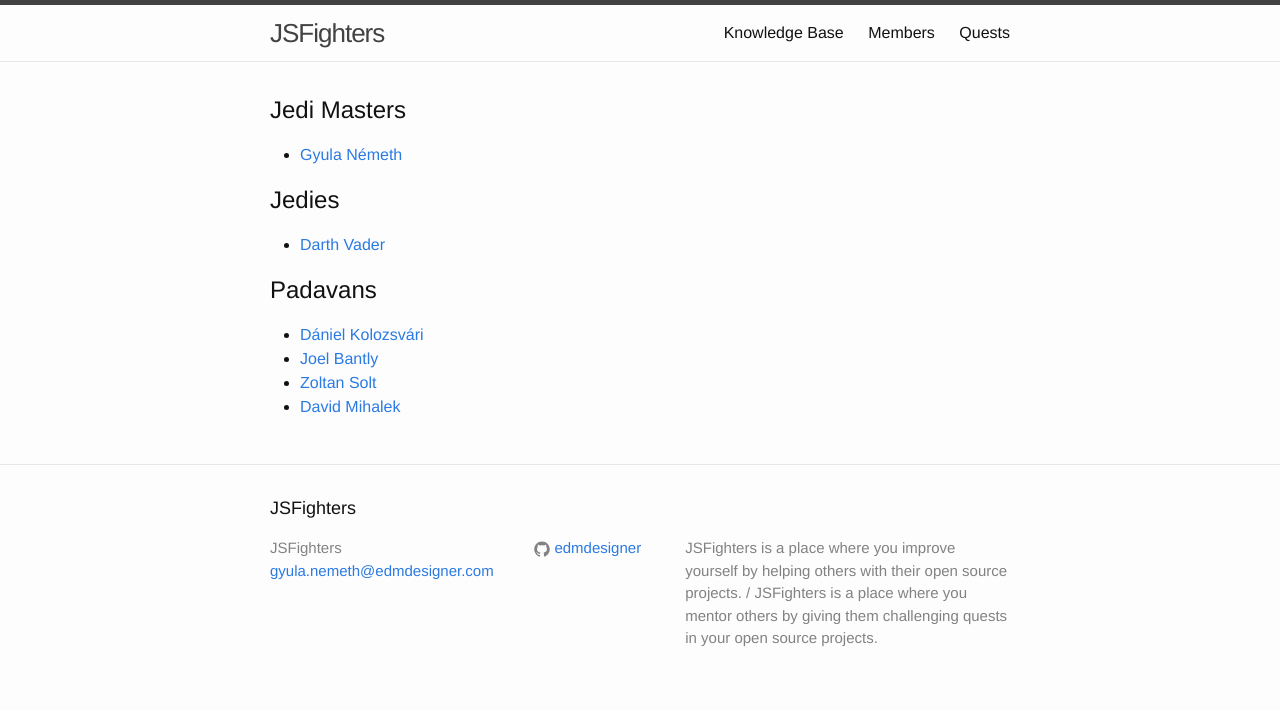
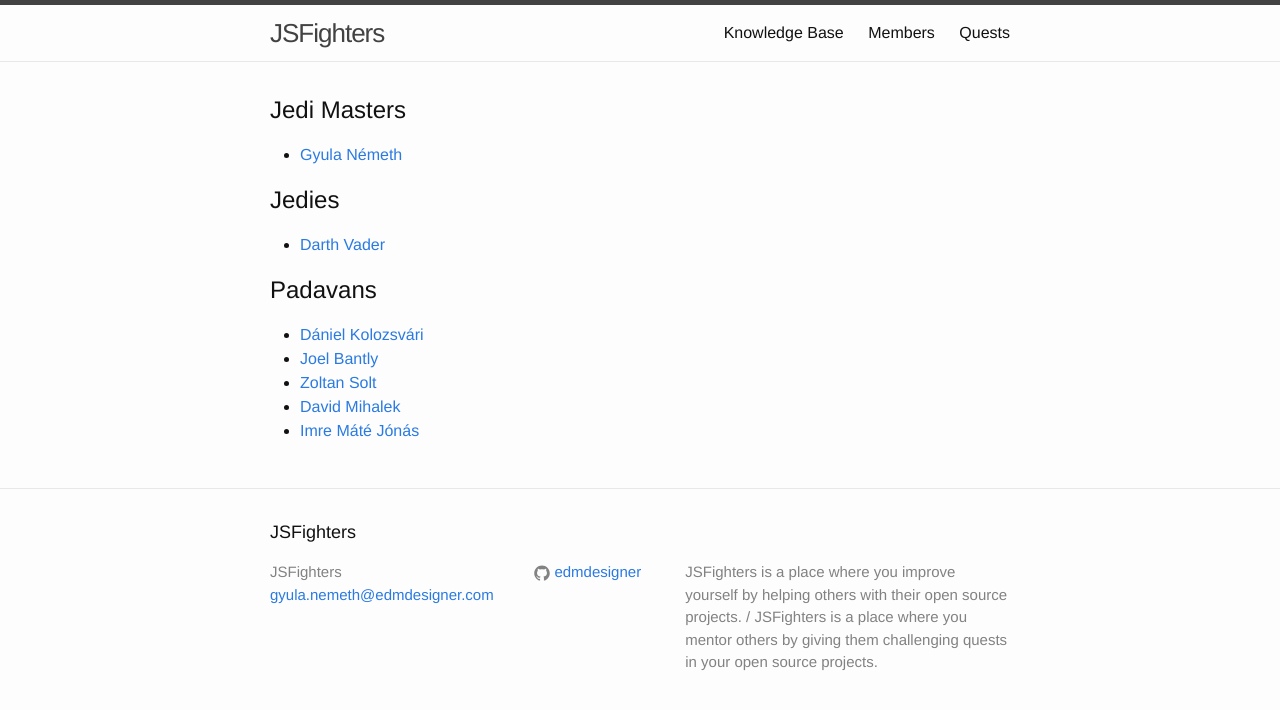
Before and after one commit to marczinkask/JSFighters, a Jekyll site: the page built from members.html, in a window 1280 px wide. Shown: the top 710 px of the page. Built offline with Jekyll 4.4.1, drawn with Linux system fonts in a browser that asks for light colours.

Commit message:
my name added to members

```diff
--- a/_data/members/padavans.yaml
+++ b/_data/members/padavans.yaml
@@ -9,3 +9,6 @@
 
 - name: David Mihalek
   github: midavid
+
+- name: Imre Máté Jónás
+  github: Imiszkusz
```
